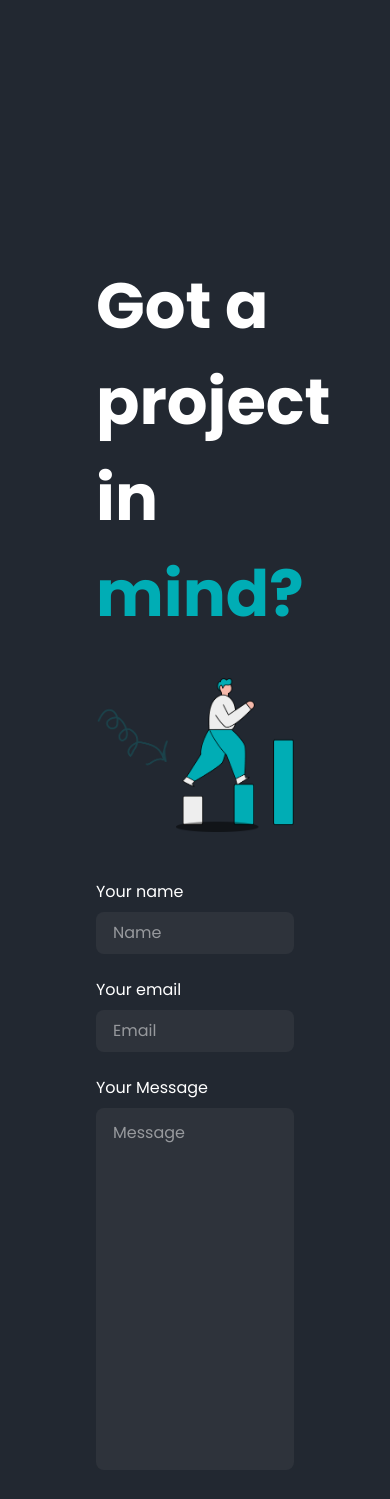
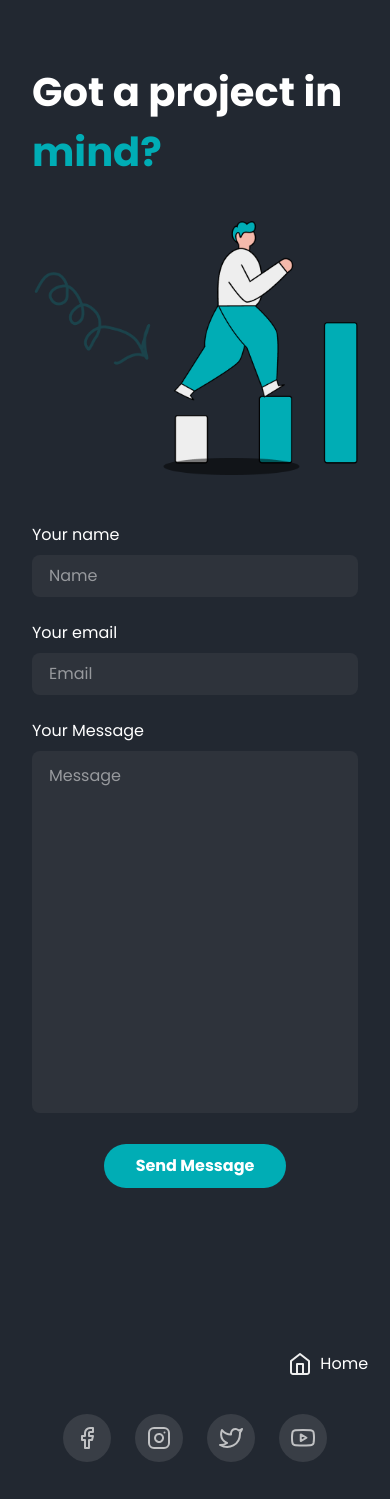
Before and after one commit to AleksBab-star/First_project_on_React, a React (Vite) app: page / in a window 390 px wide. Shown: the part 3622-5121 px from the top of the page. Built offline with nearby package versions, Linux system fonts and the light colour scheme.

Commit message:
Добавлен адаптив для Forms

```diff
--- a/src/components/Forms.tsx
+++ b/src/components/Forms.tsx
@@ -1,59 +1,62 @@
 export default function Forms(){
     return (
-        <section className="bg-[#222831] px-24 py-65 font-['Poppins'] font-md text-4.2">
+        <section className="bg-[#222831] px-24 max-md:px-8 py-65 max-md:py-16 font-['Poppins'] font-md text-4.2">
             <div className="max-w-6xl mx-auto">
-                <div className="grid grid-cols-1 md:grid-cols-2 gap-12 ">
+                <div className="grid grid-cols-1 md:grid-cols-2 gap-12">
 
-                    <div className="font-['Poppins'] max-w-150  ">
-                        <h2 className="font-bold text-[64px] text-white mb-8 :">Got a project in <span className="text-[#00ADB5]">mind?</span></h2>
-                        <img src="/images/Forms.png" alt="Picture"
-                        className="w-115 h-auto"/>
+                    <div className="font-['Poppins'] max-w-150 max-md:max-w-full">
+                        <h2 className="font-bold text-[64px] max-md:text-[40px] text-white mb-8">
+                            Got a project in <span className="text-[#00ADB5]">mind?</span>
+                        </h2>
+                        <img src="/images/Forms.png" alt="Picture" className="w-full max-w-[460px] h-auto"/>
                     </div>
 
                     <div>
                         <form className="space-y-6">
                             <div className="grid grid-cols-1 md:grid-cols-2 gap-6">
                                 <div>
-                                    <label htmlFor="name" className="block text-white mb-2 ">Your name</label>
+                                    <label htmlFor="name" className="block text-white mb-2">Your name</label>
                                     <input
                                         id="name"
                                         type="text"
                                         placeholder="Name"
-                                    className="w-full px-4 py-2 rounded-lg bg-[#2E333B] text-white border border-transparent focus:outline-none focus:border-[#00ADB5]"/>
+                                        className="w-full px-4 py-2 rounded-lg bg-[#2E333B] text-white border border-transparent focus:outline-none focus:border-[#00ADB5]"
+                                    />
                                 </div>
                                 <div>
-                                    <label htmlFor="email" className="block text-white mb-2 ">Your email</label>
+                                    <label htmlFor="email" className="block text-white mb-2">Your email</label>
                                     <input
                                         id="email"
                                         type="email"
                                         placeholder="Email"
-                                    className="w-full px-4 py-2 rounded-lg bg-[#2E333B] text-white border border-transparent focus:outline-none focus:border-[#00ADB5]"/>
+                                        className="w-full px-4 py-2 rounded-lg bg-[#2E333B] text-white border border-transparent focus:outline-none focus:border-[#00ADB5]"
+                                    />
                                 </div>
                             </div>
 
                             <div>
-                                <label htmlFor="message" className="block text-white mb-2 ">Your Message</label>
+                                <label htmlFor="message" className="block text-white mb-2">Your Message</label>
                                 <textarea
-                                    id="massege"
+                                    id="message"
                                     placeholder="Message"
                                     rows={14}
-                                    className="w-full px-4 py-3 rounded-lg bg-[#2E333B] text-white border border-transparent focus:outline-none focus:border-[#00ADB5] resize-none">
-                                </textarea>
+                                    className="w-full px-4 py-3 rounded-lg bg-[#2E333B] text-white border border-transparent focus:outline-none focus:border-[#00ADB5] resize-none"
+                                />
                             </div>
 
+                            <div className="max-md:flex max-md:justify-center">
                                 <button
                                     type="submit"
-                                className="rounded-3xl font-bold bg-[#00ADB5] px-8 py-2.5 text-white hover:bg-[#009aa3] transition-colors flex items-center gap-2">
+                                    className="rounded-3xl font-bold bg-[#00ADB5] px-8 py-2.5 text-white hover:bg-[#009aa3] transition-colors flex items-center gap-2 whitespace-nowrap">
                                     Send Message
-
-                                <svg width="30" height="31" viewBox="0 0 30 31" fill="none" xmlns="http://www.w3.org/2000/svg">
+                                    <svg className="max-md:hidden" width="30" height="31" viewBox="0 0 30 31" fill="none" xmlns="http://www.w3.org/2000/svg">
                                         <g filter="url(#filter0_d_25_10046)">
-                                        <path d="M25 2L14 13" stroke="#EEEEEE" stroke-width="2" stroke-linecap="round" stroke-linejoin="round"/>
-                                        <path d="M25 2L18 22L14 13L5 9L25 2Z" stroke="#EEEEEE" stroke-width="2" stroke-linecap="round" stroke-linejoin="round"/>
+                                            <path d="M25 2L14 13" stroke="#EEEEEE" strokeWidth="2" strokeLinecap="round" strokeLinejoin="round"/>
+                                            <path d="M25 2L18 22L14 13L5 9L25 2Z" stroke="#EEEEEE" strokeWidth="2" strokeLinecap="round" strokeLinejoin="round"/>
                                         </g>
                                         <defs>
-                                        <filter id="filter0_d_25_10046" x="-1" y="0" width="32" height="32" filterUnits="userSpaceOnUse" color-interpolation-filters="sRGB">
-                                            <feFlood flood-opacity="0" result="BackgroundImageFix"/>
+                                            <filter id="filter0_d_25_10046" x="-1" y="0" width="32" height="32" filterUnits="userSpaceOnUse" colorInterpolationFilters="sRGB">
+                                                <feFlood floodOpacity="0" result="BackgroundImageFix"/>
                                                 <feColorMatrix in="SourceAlpha" type="matrix" values="0 0 0 0 0 0 0 0 0 0 0 0 0 0 0 0 0 0 127 0" result="hardAlpha"/>
                                                 <feOffset dy="4"/>
                                                 <feGaussianBlur stdDeviation="2"/>
@@ -61,18 +64,14 @@ export default function Forms(){
                                                 <feColorMatrix type="matrix" values="0 0 0 0 0 0 0 0 0 0 0 0 0 0 0 0 0 0 0.5 0"/>
                                                 <feBlend mode="normal" in2="BackgroundImageFix" result="effect1_dropShadow_25_10046"/>
                                                 <feBlend mode="normal" in="SourceGraphic" in2="effect1_dropShadow_25_10046" result="shape"/>
-
                                             </filter>
                                         </defs>
                                     </svg>
-
                                 </button>
-
-
-
-
+                            </div>
                         </form>
                     </div>
+
                 </div>
             </div>
         </section>
```
Lines whose indentation alone changed are shown as unchanged.
